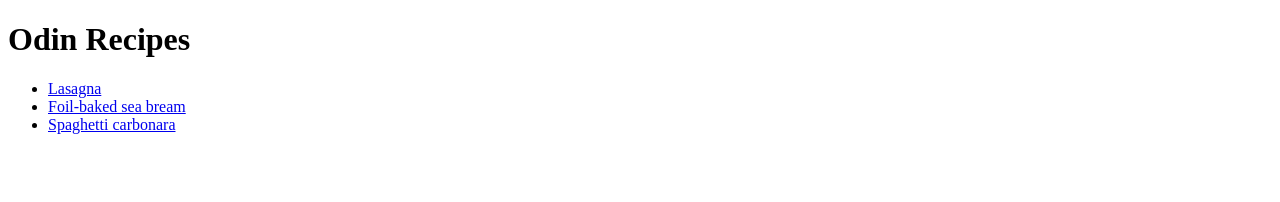
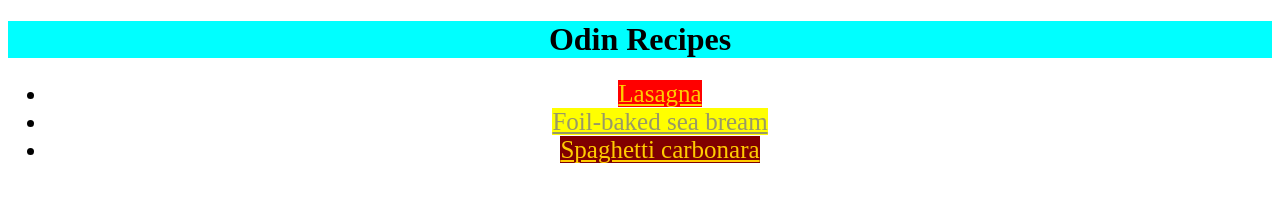
Before and after one commit to Francescos97/odin-recipes, a plain HTML site: page index.html in a window 1280 px wide. Drawn offline with Linux system fonts and the light colour scheme.

Commit message:
Add style to the homepage

```diff
--- a/index.html
+++ b/index.html
@@ -3,13 +3,14 @@
     <head>
         <meta charset="UTF-8">
         <title>Odin Recipes</title>
+        <link rel="stylesheet" href="style.css">
     </head>
     <body>
         <h1>Odin Recipes</h1>
         <ul>
-            <li><a href="./recipes/lasagna.html">Lasagna</a></li>
-            <li><a href="./recipes/sea-bream.html">Foil-baked sea bream</a></li>
-            <li><a href="./recipes/carbonara.html">Spaghetti carbonara</a></li>
+            <li class="link"><a id="lasagna" href="./recipes/lasagna.html">Lasagna</a></li>
+            <li class="link"><a id="bream" href="./recipes/sea-bream.html">Foil-baked sea bream</a></li>
+            <li class="link"><a id="carbonara" href="./recipes/carbonara.html">Spaghetti carbonara</a></li>
         </ul>
     </body>
 </html>
--- /dev/null
+++ b/style.css
@@ -0,0 +1,24 @@
+h1{
+    background-color: #0ff;
+    text-align: center;
+}
+
+.link{
+    font-size: 25px;
+    text-align: center;
+}
+
+#lasagna{
+    background-color: #ff0000;
+    color: #ffcc00;
+}
+
+#bream{
+    color: #999966;
+    background-color: #ffff00;
+}
+
+#carbonara{
+    color: #ffcc00;
+    background-color: #800000;
+}
```
